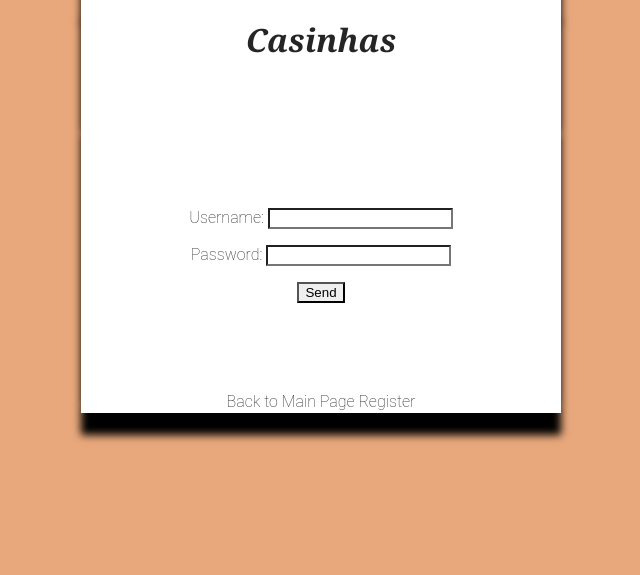
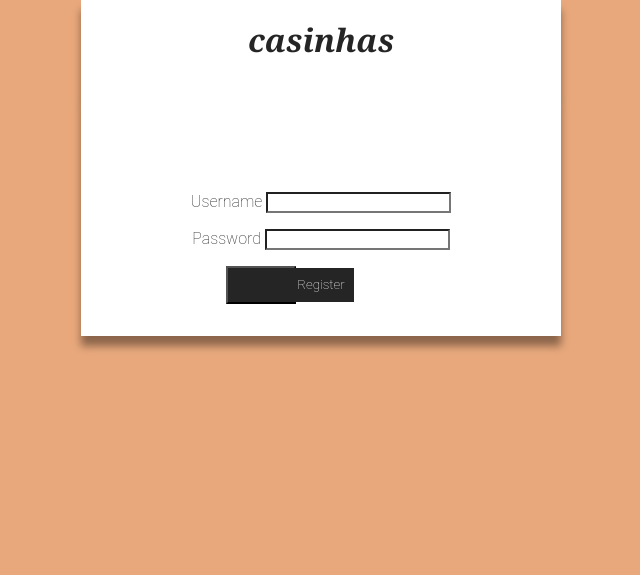
Before and after one commit to Jopamoleite/LTW_PROJ1920, a PHP site: page /login.html in a window 1280 px wide. Shown: the top 575 px of the page, without its empty margins (79-719 px from the left). Run offline with PHP 8.4, Linux system fonts and the light colour scheme.

Commit message:
Changes in index and attempt at improving login css

```diff
--- a/Project/index.html
+++ b/Project/index.html
@@ -11,10 +11,10 @@
     <header>
       <h1><a href="index.html">casinhas</a></h1>
       <h2><a href="index.html">gfhgfhg ytggvg</a></h2>
-      <div id="signup">
+    </header>
+    <div id="signup">
         <a href="register.html">Register</a>
         <a href="login.html">Login</a>
-      </div>
-    </header>
+    </div>
   </body>
 </html>
--- a/Project/login.html
+++ b/Project/login.html
@@ -9,18 +9,15 @@
   </head>
   <body>
     <header>
-        <h1><a href="login.html">Casinhas</a></h1>
+        <h1><a href="index.html">casinhas</a></h1>
     </header>
-    <div id="user_input">
-      <form action="login.php" method="post">
-            <p><label>Username: <input type="text" name="username" id="username"></label></p>
-            <p><label>Password: <input type="password" name="password" id="password"></label></p>
-            <input type="submit" value="Send">
-      </form>
-      <div id="leave_login">
-          <a href="index.html">Back to Main Page</a>
-          <a href="register.html">Register</a>
-      </div>
+    <form action="login.php" method="post">
+          <p><label>Username <input type="text" name="username" id="username"></label></p>
+          <p><label>Password <input type="password" name="password" id="password"></label></p>
+          <button id="loginbutton" type="submit" value="Login">
+    </form>
+    <div id="leave_login">
+        <a href="register.html">Register</a>
     </div>
   </body>
 </html>
--- a/Project/login_layout.css
+++ b/Project/login_layout.css
@@ -1,22 +1,30 @@
 body{
     display: grid;
-    grid-template-rows: 7em 13em 16em auto;
-	grid-template-columns: 30em;
+    grid-template-rows: 6em 15em 15em;
+    grid-template-columns: 15em 15em;
+    grid-template-areas: "header header"
+                         "form form"
+                         "send register";
 }
 
 header{
-	grid-row: 1;
-    grid-column: 1;
+    grid-area: header;
 }
 
-#user_input form{
-    grid-row: 2;
-    grid-column: 1;
+form{
+    grid-area: form;
+}
+
+#loginbutton{
+    grid-area: send;
+    position: relative;
+    left: -60px;
 }
 
 #leave_login{
-    grid-row: 3;
-    grid-column: 1;
+    grid-area: register;
+    position: relative;
+    left: 60px;
 }
 
 /*#signup{
--- a/Project/login_style.css
+++ b/Project/login_style.css
@@ -20,8 +20,7 @@ header{
 	line-height: 0.4em;
     word-spacing: 15%;
     text-align: center;
-    box-shadow: 0em -5.5em 0.5em black,
-                0em 1.3em 0.5em black;
+    box-shadow: 0em 0.6em 0.5em rgba(0.7, 0.7, 0.7, 0.4);
 }
 
 header h1{
@@ -37,7 +36,7 @@ input {
     appearance: none;
 }
 
-#user_input form{
+form{
     color:#252525;
 	background-color: #FFFFFF;
     font-family: "Roboto";
@@ -46,20 +45,23 @@ input {
 	line-height: 0.4em;
     word-spacing: 15%;
     text-align: center;
-    box-shadow: 0em 1.4em 0.5em black;
+    box-shadow: 0em 0.6em 0.5em rgba(0.7, 0.7, 0.7, 0.4);
 }
 
 #leave_login{
-    color:#252525;
-	background-color: #FFFFFF;
+    background-color: #252525;
+    color: #FFFFFF;
+    padding: 0.7em;
     font-family: "Roboto";
     font-weight: lighter;
-	padding: 1em;
-	padding-bottom: 0.5em;
-	line-height: 0.4em;
-    word-spacing: 15%;
-    text-align: center;
-    box-shadow: 0em 1.4em 0.5em black;
+}
+
+button{
+    background-color: #252525;
+    color: #FFFFFF;
+    padding: 0em;
+    font-family: "Roboto";
+    font-weight: lighter;
 }
 
 
```
Also changed, not shown: Project/index_layout.css (+6 -9 lines), Project/index_style.css (+14 -6 lines).
